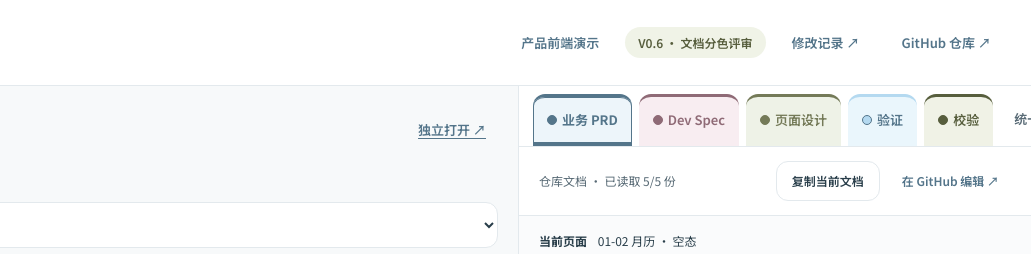
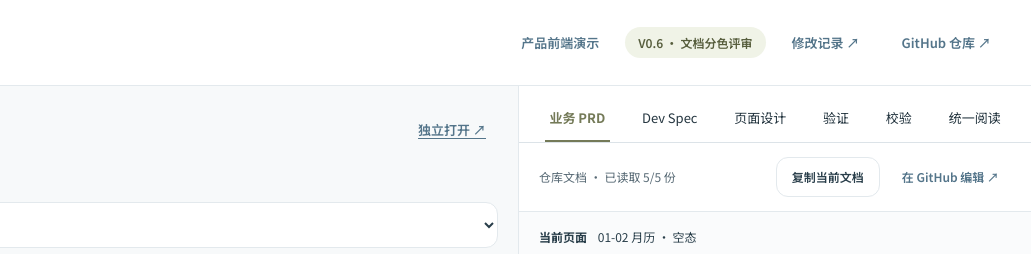
Before and after one commit to YushuMeng532/wanshili, a plain HTML site: page index.html in a window 1280 px wide. Shown: the top 254 px of the page, 249-1280 px from the left. Drawn offline with Linux system fonts and the light colour scheme.

Commit message:
ui: match document tabs to minimal calendar navigation (#13)

```diff
--- a/index.html
+++ b/index.html
@@ -33,8 +33,13 @@
 
 <style id="document-color-surfaces">
 /* Keep document identity visible in both prototype and annotation modes. */
-.documentation .tabs button[data-annotation-doc]{background:var(--doc-tint);color:var(--doc-accent);border-top:3px solid var(--doc-marker);border-bottom:3px solid transparent;margin-right:3px}
-.documentation .tabs button[data-annotation-doc][aria-selected=true]{border-bottom-color:var(--doc-accent);box-shadow:inset 0 0 0 1px var(--doc-accent)}
+.documentation .tabs{gap:0;padding:0 14px;background:transparent;border-bottom:1px solid #dce3e8}
+.documentation .tabs button[data-doc]{position:relative;flex:1 0 auto;padding:14px 12px;min-height:48px;margin:0;border:0;border-radius:0;background:transparent;color:#253640;box-shadow:none;font-weight:400}
+.documentation .tabs button[data-doc]::before{display:none}
+.documentation .tabs button[data-doc][aria-selected=true]{background:transparent;color:#747a58;box-shadow:none;border:0;font-weight:700}
+.documentation .tabs button[data-doc][aria-selected=true]::after{content:'';position:absolute;left:12px;right:12px;bottom:0;height:2px;background:#747a58}
+.documentation .tabs button[data-doc]:hover{background:transparent;color:#747a58}
+.documentation .tabs button[data-doc]:focus-visible{outline:2px solid #54758a;outline-offset:-4px}
 .chapter[data-annotation-doc]>.chapter-top{border-left:4px solid var(--doc-marker);background:var(--doc-tint);padding:4px 12px;border-radius:0 10px 10px 0;margin-bottom:14px}
 .chapter[data-annotation-doc]>.chapter-top h3{color:var(--doc-accent)}
 .chapter[data-annotation-doc]>.chapter-top .copy{color:var(--doc-accent);border-color:var(--doc-accent);background:#fff}
```
